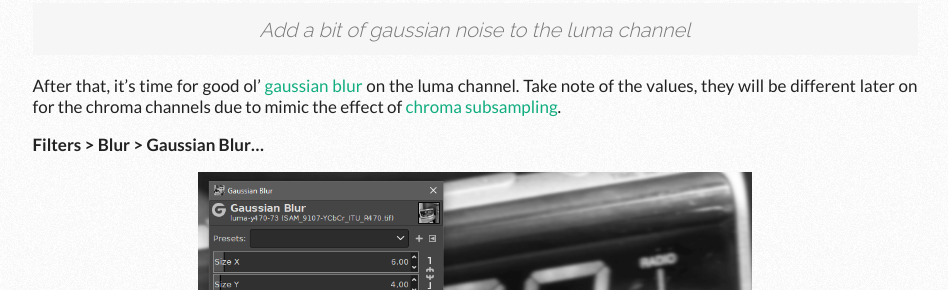
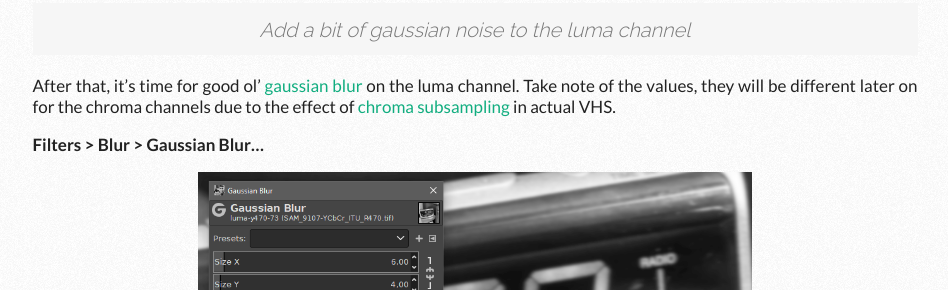
Before and after one commit to vittau/blog, a Jekyll site: the page built from _posts/2020-09-12-tutorial-vaporwave-vhs-effect-using-gimp.markdown, in a window 1280 px wide and 900 px high, scrolled down 2808 px. Shown: the part 185-475 px from the top of the window, without its empty margins (165-1113 px from the left). Built offline with Jekyll 4.4.1, drawn with Linux system fonts in a browser that asks for light colours; nearby versions of some CDN libraries; comment, search, counter and statistics services are not loaded; a style sheet for code colours, icons or effects is not loaded; some of the changed text lies outside the part shown.

Commit message:
Minor rewording and more clarity

```diff
--- a/_posts/2020-09-12-tutorial-vaporwave-vhs-effect-using-gimp.markdown
+++ b/_posts/2020-09-12-tutorial-vaporwave-vhs-effect-using-gimp.markdown
@@ -48,7 +48,7 @@ Next, we add a bit of <a href="https://en.wikipedia.org/wiki/Gaussian_noise" tar
     <p class="post-image-caption">Add a bit of gaussian noise to the luma channel</p>
 </div>
 
-After that, it's time for good ol' <a href="https://en.wikipedia.org/wiki/Gaussian_blur" target="_blank">gaussian blur</a> on the luma channel. Take note of the values, they will be different later on for the chroma channels due to mimic the effect of <a href="en.wikipedia.org/wiki/Chroma_subsampling" target="_blank">chroma subsampling</a>.
+After that, it's time for good ol' <a href="https://en.wikipedia.org/wiki/Gaussian_blur" target="_blank">gaussian blur</a> on the luma channel. Take note of the values, they will be different later on for the chroma channels due to the effect of <a href="en.wikipedia.org/wiki/Chroma_subsampling" target="_blank">chroma subsampling</a> in actual VHS.
 
 <b>Filters > Blur > Gaussian Blur...</b>
 
```
Also changed, not shown: other parts of _posts/2020-09-12-tutorial-vaporwave-vhs-effect-using-gimp.markdown (+2 -0 lines).
